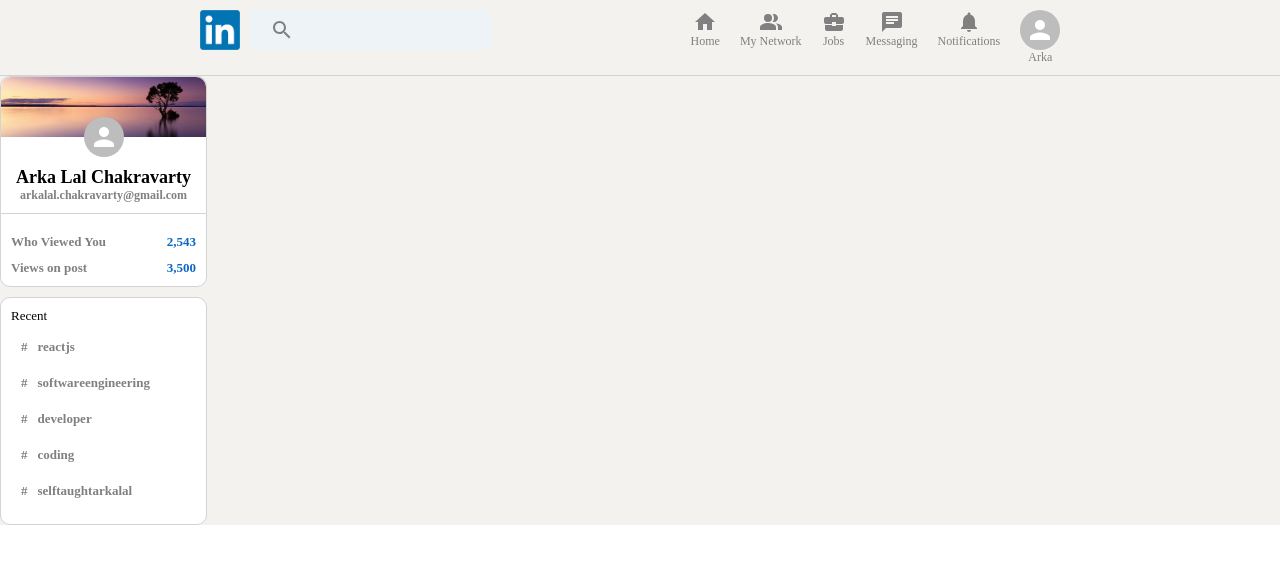
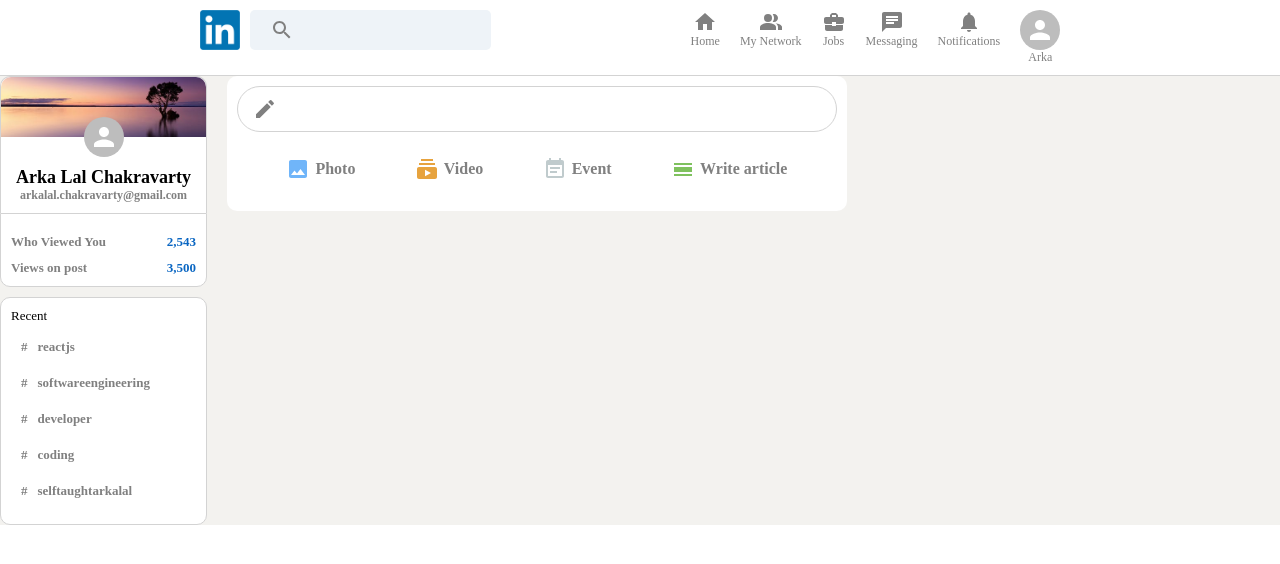
Before and after one commit to arkalal/React-JS-Linkedin-Clone-Project, a React (Create React App) app: page / in a window 1280 px wide. Shown: the top 564 px of the page. Built offline with nearby package versions, Linux system fonts and the light colour scheme.

Commit message:
Input Field Complete

```diff
--- a/src/App.js
+++ b/src/App.js
@@ -1,5 +1,6 @@
 import React from 'react'
 import Header from './components/Header'
+import Feed from './components/mainBody/feed/Feed'
 import Sidebar from './components/mainBody/sidebar/Sidebar'
 import './css/App.css'
 
@@ -10,7 +11,7 @@
 
             <div className="app-body">
                 <Sidebar></Sidebar>
-                {/* feed */}
+                <Feed></Feed>
                 {/* right widgets */}
             </div>
         </div>
--- /dev/null
+++ b/src/components/mainBody/feed/Feed.css
@@ -0,0 +1,43 @@
+.feed{
+    flex: 0.6;
+    margin: 0 20px;
+}
+
+.feed-input-container{
+    background-color: white;
+    padding: 10px;
+    padding-bottom: 20px;
+    border-radius: 10px;
+    margin-bottom: 20px;
+}
+
+.feed-input{
+    border: 1px solid lightgray;
+    border-radius: 30px;
+    display: flex;
+    padding: 10px;
+    color: grey;
+    padding-left: 15px;
+}
+
+.feed-input form{
+    display: flex;
+    width: 100%;
+}
+
+.feed-input form input{
+    border: none;
+    flex: 1;
+    margin-left: 10px;
+    outline-width: 0;
+    font-weight: 600;
+}
+
+.feed-input form button{
+    display: none;
+}
+
+.feed-input-options{
+    display: flex;
+    justify-content: space-evenly;
+}
--- /dev/null
+++ b/src/components/mainBody/feed/Feed.js
@@ -0,0 +1,35 @@
+import React from 'react'
+import './Feed.css'
+import CreateIcon from '@mui/icons-material/Create';
+import InOption from './InOption';
+import ImageIcon from '@mui/icons-material/Image';
+import SubscriptionsIcon from '@mui/icons-material/Subscriptions';
+import EventNoteIcon from '@mui/icons-material/EventNote';
+import CalendarViewDayIcon from '@mui/icons-material/CalendarViewDay';
+
+function Feed() {
+    return (
+        <div className='feed'>
+            <div className="feed-input-container">
+                <div className="feed-input">
+                    <CreateIcon></CreateIcon>
+                    <form action="">
+                        <input type="text" />
+                        <button type='submit'>Send</button>
+                    </form>
+                </div>
+
+                <div className="feed-input-options">
+                    <InOption title='Photo' Icon={ImageIcon} color='#70B5F9'></InOption>
+                    <InOption title='Video' Icon={SubscriptionsIcon} color='#E7A33E'></InOption>
+                    <InOption title='Event' Icon={EventNoteIcon} color='#C0CBCD'></InOption>
+                    <InOption title='Write article' Icon={CalendarViewDayIcon} color='#7FC15E'></InOption>
+                </div>
+            </div>
+
+            {/* posts */}
+        </div>
+    )
+}
+
+export default Feed
--- /dev/null
+++ b/src/components/mainBody/feed/InOption.css
@@ -0,0 +1,17 @@
+.input-option{
+    display: flex;
+    align-items: center;
+    margin-top: 15px;
+    color: gray;
+    padding: 10px;
+    cursor: pointer;
+}
+
+.input-option:hover{
+    background-color: whitesmoke;
+    border-radius: 10px;
+}
+
+.input-option h4{
+    margin-left: 5px;
+}
--- /dev/null
+++ b/src/components/mainBody/feed/InOption.js
@@ -0,0 +1,13 @@
+import React from 'react'
+import './InOption.css'
+
+function InOption({ title, Icon, color }) {
+    return (
+        <div className='input-option'>
+            <Icon style={{ color: color }}></Icon>
+            <h4> {title} </h4>
+        </div>
+    )
+}
+
+export default InOption
--- a/src/css/Header.css
+++ b/src/css/Header.css
@@ -1,6 +1,7 @@
 .header{
    display: flex;
    justify-content: space-evenly;
+   background-color: white;
    border-bottom: 0.1px solid lightgray;
    padding-top: 10px;
    padding-bottom: 10px;
```
Also changed, not shown: src/components/mainBody/feed/posts/Post.js (added, +12 -0 lines), src/components/mainBody/feed/posts/Post.css (added).
